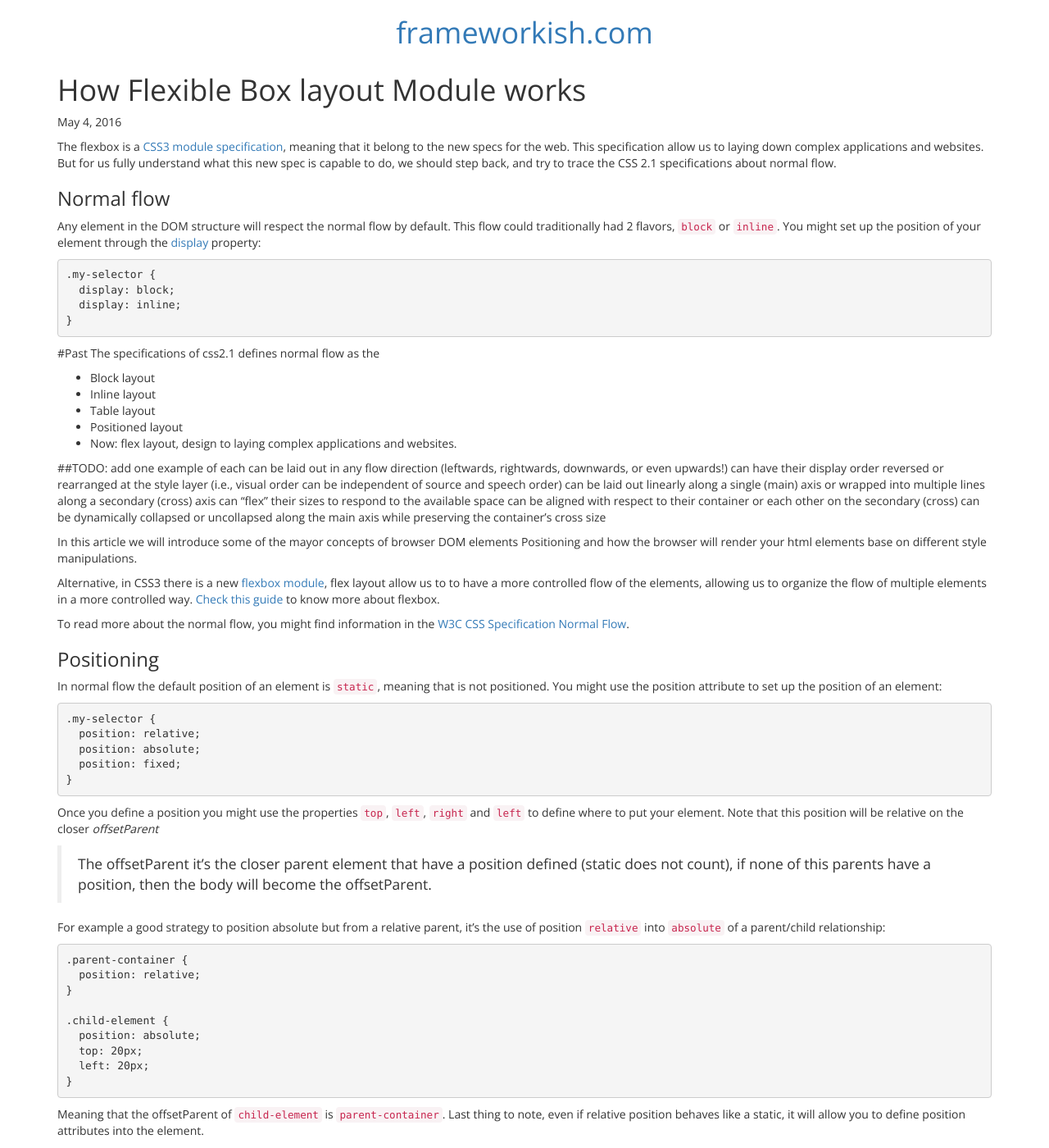
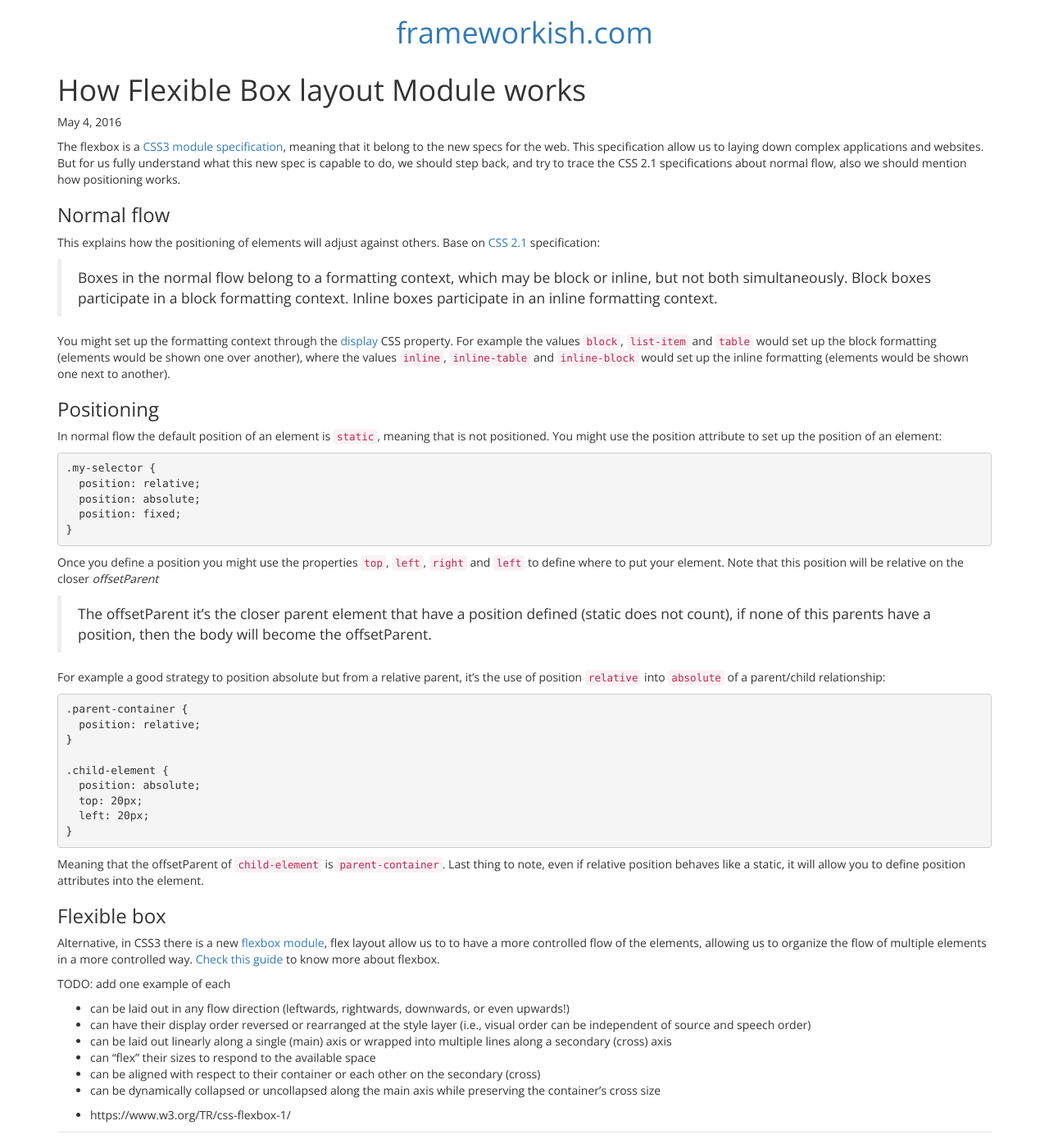
Before and after one commit to Rastikko/Rastikko.github.io, a Jekyll site: the page built from _posts/2016-05-04-flow-and-positioning.md, in a window 1280 px wide and 1400 px high. Shown: the whole window at 82% size. Built offline with Jekyll 4.4.1, drawn with Linux system fonts in a browser that asks for light colours.

Commit message:
Some progress on the flexbox article

````diff
--- a/_posts/2016-05-04-flow-and-positioning.md
+++ b/_posts/2016-05-04-flow-and-positioning.md
@@ -6,49 +6,15 @@ date:   2016-05-04
 categories: html
 ---
 
-The flexbox is a [CSS3 module specification](https://www.w3.org/TR/css-flexbox-1/), meaning that it belong to the new specs for the web. This specification allow us to laying down complex applications and websites. But for us fully understand what this new spec is capable to do, we should step back, and try to trace the CSS 2.1 specifications about normal flow.
+The flexbox is a [CSS3 module specification](https://www.w3.org/TR/css-flexbox-1/), meaning that it belong to the new specs for the web. This specification allow us to laying down complex applications and websites. But for us fully understand what this new spec is capable to do, we should step back, and try to trace the CSS 2.1 specifications about normal flow, also we should mention how positioning works.
 
 ### Normal flow
 
-Any element in the DOM structure will respect the normal flow by default. This flow could traditionally had 2 flavors, `block` or `inline`. You might set up the position of your element through the [display](https://developer.mozilla.org/en-US/docs/Web/CSS/display) property:
+This explains how the positioning of elements will adjust against others. Base on [CSS 2.1](https://www.w3.org/TR/CSS21/visuren.html#normal-flow) specification:
 
-```css
-.my-selector {
-  display: block;
-  display: inline;
-}
-```
+> Boxes in the normal flow belong to a formatting context, which may be block or inline, but not both simultaneously. Block boxes participate in a block formatting context. Inline boxes participate in an inline formatting context.
 
-#Past
-The specifications of css2.1 defines normal flow as the
-
- - Block layout
- - Inline layout
- - Table layout
- - Positioned layout
- - Now: flex layout, design to laying complex applications and websites.
-
- ##TODO: add one example of each
- can be laid out in any flow direction (leftwards, rightwards, downwards, or even upwards!)
- can have their display order reversed or rearranged at the style layer (i.e., visual order can be independent of source and speech order)
- can be laid out linearly along a single (main) axis or wrapped into multiple lines along a secondary (cross) axis
- can “flex” their sizes to respond to the available space
- can be aligned with respect to their container or each other on the secondary (cross)
- can be dynamically collapsed or uncollapsed along the main axis while preserving the container’s cross size
-
-
-
-
-
-
-
-
-In this article we will introduce some of the mayor concepts of browser DOM elements Positioning and how
-the browser will render your html elements base on different style manipulations.
-
-Alternative, in CSS3 there is a new [flexbox module](https://www.w3.org/TR/css-flexbox-1/#flex-containers), flex layout allow us to to have a more controlled flow of the elements, allowing us to organize the flow of multiple elements in a more controlled way. [Check this guide](https://css-tricks.com/snippets/css/a-guide-to-flexbox/) to know more about flexbox.
-
-To read more about the normal flow, you might find information in the [W3C CSS Specification Normal Flow](https://www.w3.org/TR/CSS22/visuren.html#normal-flow).
+You might set up the formatting context through the [display](https://developer.mozilla.org/en-US/docs/Web/CSS/display) CSS property. For example the values `block`, `list-item` and `table` would set up the block formatting (elements would be shown one over another), where the values `inline`, `inline-table` and `inline-block` would set up the inline formatting (elements would be shown one next to another).
 
 ### Positioning
 
@@ -82,4 +48,15 @@ For example a good strategy to position absolute but from a relative parent, it'
 
 Meaning that the offsetParent of `child-element` is `parent-container`. Last thing to note, even if relative position behaves like a static, it will allow you to define position attributes into the element.
 
+### Flexible box
+Alternative, in CSS3 there is a new [flexbox module](https://www.w3.org/TR/css-flexbox-1/#flex-containers), flex layout allow us to to have a more controlled flow of the elements, allowing us to organize the flow of multiple elements in a more controlled way. [Check this guide](https://css-tricks.com/snippets/css/a-guide-to-flexbox/) to know more about flexbox.
+
+TODO: add one example of each
+ - can be laid out in any flow direction (leftwards, rightwards, downwards, or even upwards!)
+ - can have their display order reversed or rearranged at the style layer (i.e., visual order can be independent of source and speech order)
+ - can be laid out linearly along a single (main) axis or wrapped into multiple lines along a secondary (cross) axis
+ - can “flex” their sizes to respond to the available space
+ - can be aligned with respect to their container or each other on the secondary (cross)
+ - can be dynamically collapsed or uncollapsed along the main axis while preserving the container’s cross size
+
  - https://www.w3.org/TR/css-flexbox-1/
````
